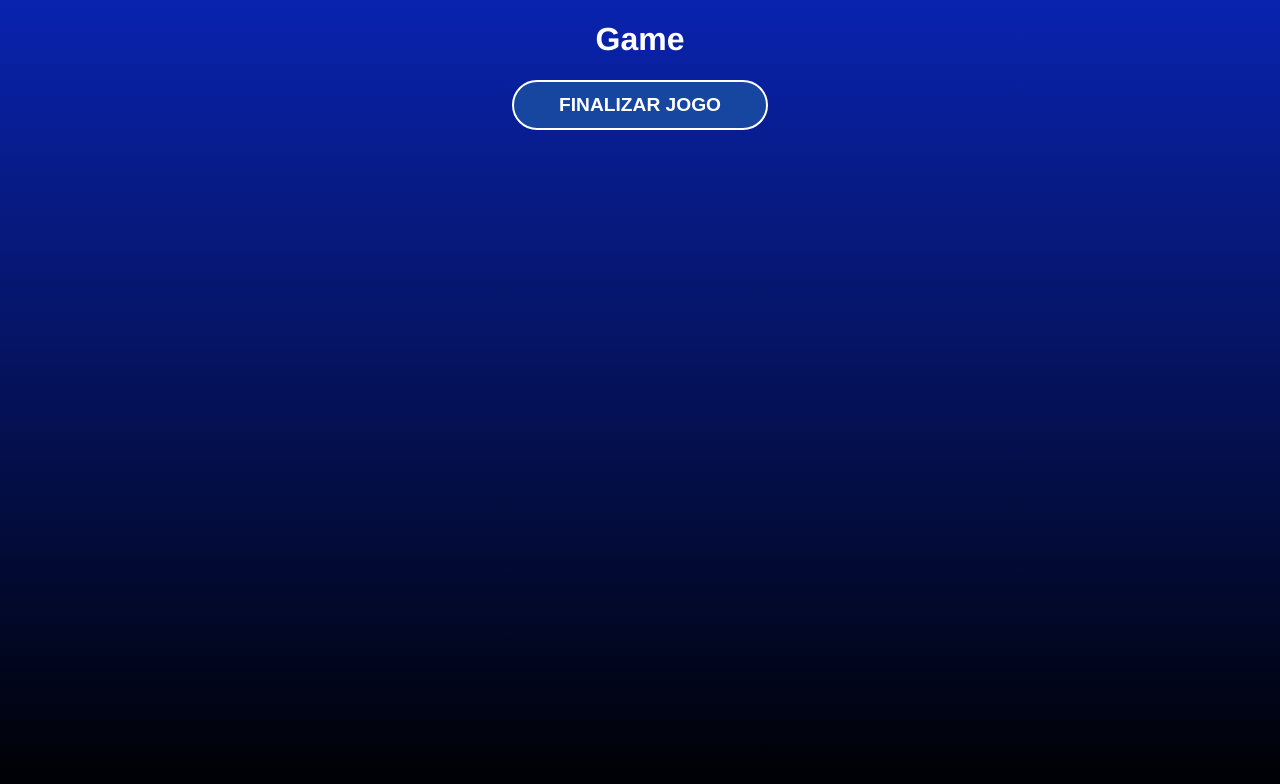
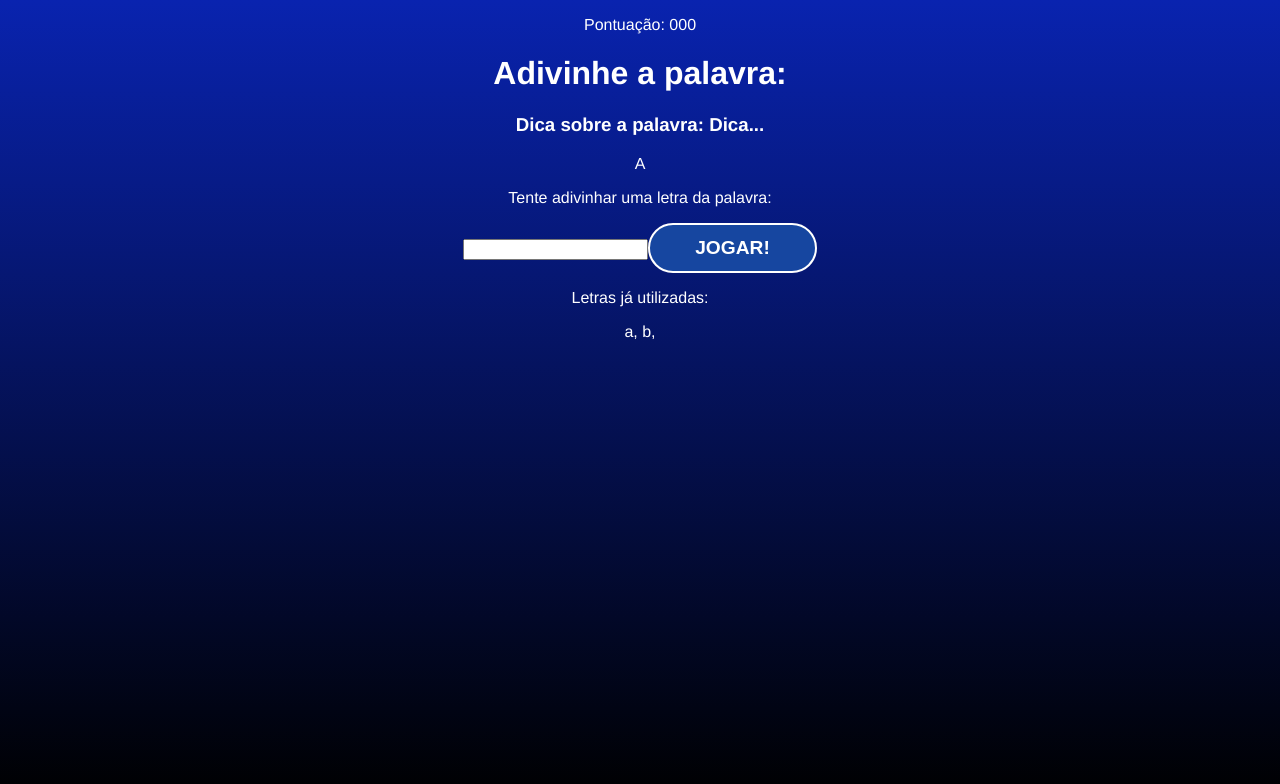
Before and after one commit to gabriell3103/Secret-Word, a React (Vite) app in the folder Secret_Word/: page / in a window 1280 px wide. Both pictures are taken after a click on the button "COMEÇAR O JOGO". Shown: the top 784 px of the page. Built offline with nearby package versions, Linux system fonts and the light colour scheme.

Commit message:
Estruturação do componente Game

```diff
--- a/Secret_Word/src/components/Game.jsx
+++ b/Secret_Word/src/components/Game.jsx
@@ -2,9 +2,30 @@
 
 const Game = ({verifyLetter}) => {
   return (
-    <div>
-        <h1>Game</h1>
-        <button onClick={verifyLetter}>Finalizar jogo</button>
+    <div className="game">
+        <p className="points">
+            <span>Pontuação: 000</span>
+        </p>
+        <h1>Adivinhe a palavra:</h1>
+        <h3 className="tip">
+            Dica sobre a palavra: <span>Dica...</span>
+        </h3>
+        <div className="wordContainer">
+            <span className="letter">A</span>
+            <span className="blanckSquare"></span>
+        </div>
+        <div className="letterContainer">
+            <p>Tente adivinhar uma letra da palavra:</p>
+            <form>
+                <input type="text" name="letter" maxLength="1" required/>
+                <button>Jogar!</button>
+            </form>
+        </div>
+        <div className="wrongLetterContainer">
+            <p>Letras já utilizadas:</p>
+            <span>a, </span>
+            <span>b, </span>
+        </div>
     </div>
   )
 }
```
